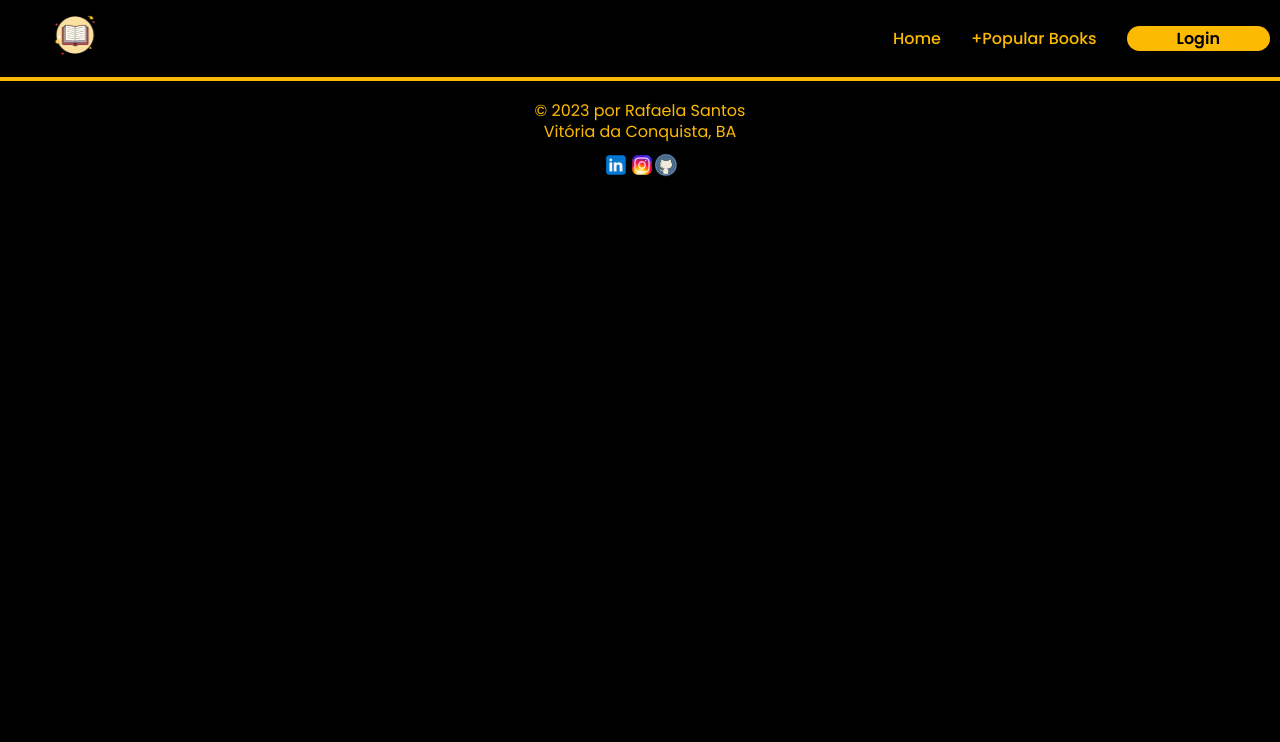
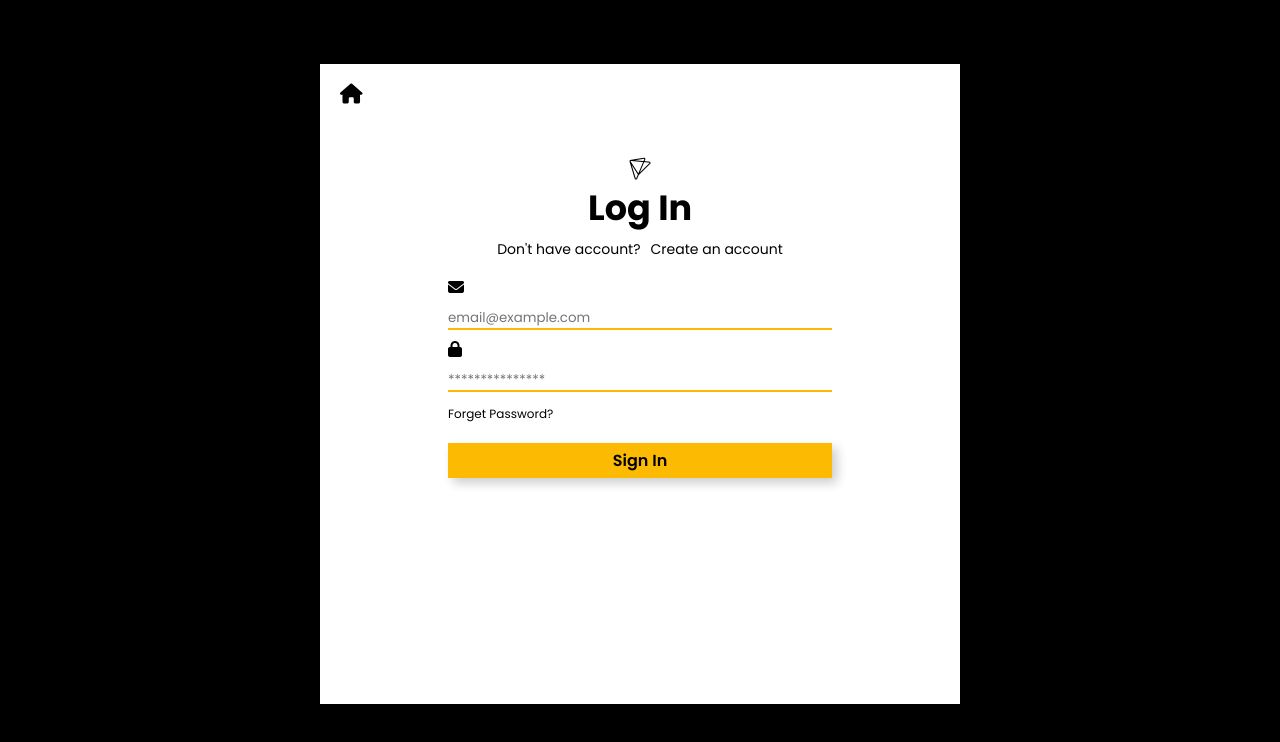
Before and after one commit to rafaelams17/scl-front, a Vue app: page /login in a window 1280 px wide. Shown: the top 742 px of the page. Built offline with nearby package versions, Linux system fonts and the light colour scheme; a web font is replaced by a local one.

Commit message:
não sei o que eu fiz aqui!

```diff
--- a/axios.js
+++ /dev/null
@@ -1,5 +0,0 @@
-import axios from "axios";
-
-const api = axios.create({ baseURL: "http://localhost:3000/" });
-
-export default  api ;
--- a/src/App.vue
+++ b/src/App.vue
@@ -7,6 +7,4 @@
 
 </script>
 
-<style>
-
-</style>
+<style></style>
--- a/src/components/book/RegisterBook.vue
+++ b/src/components/book/RegisterBook.vue
@@ -1,7 +1,7 @@
 <template>
   <div class="container">
     <h1>{{ title }}</h1>
-    <form class="form" @submit.prevent.stop="registerBook()">
+    <form class="form" @submit.prevent="registerBook()">
       <label for="titulo"
         >Título <span class="campo-obrigatorio">*</span></label
       >
@@ -93,7 +93,7 @@
 import { ref } from "vue";
 import { useRouter } from "vue-router";
 import Message from "../Message.vue";
-import api from "../../../axios";
+import api from "../boot/axios";
 
 const router = useRouter();
 const msg = ref(null);
@@ -135,7 +135,7 @@
         setTimeout(() => (msg.value = ""), 2000);
       } else {
         // Criação do Livro
-        const { data } = await api.post("/book", form.value);
+        const { data } = await api.post("/book", form.value + 'Bearer' + localStorage.getItem('token'));
         msg.value = "Livro criado com sucesso!";
         setTimeout(() => (msg.value = ""), 2000);
 
--- /dev/null
+++ b/src/components/boot/axios.js
@@ -0,0 +1,13 @@
+import axios from "axios";
+
+const api = axios.create(
+    {
+        baseURL: "http://localhost:3000/",
+        headers: {
+            'Content-Type': 'application/json',
+            "Authorization": 'Bearer' + localStorage.getItem('token')
+        }
+    }
+);
+
+export default api;
--- a/src/components/header/NavBarWeb.vue
+++ b/src/components/header/NavBarWeb.vue
@@ -4,7 +4,7 @@
       <img class="logo" alt="Books logo" src="../../assets/logo.svg" />
     </div>
     <div>
-      <router-link to="/" class="links-nav">Home</router-link>
+      <router-link :to="{name: 'home'}" class="links-nav">Home</router-link>
       <router-link
         to="#section-popular-books"
         @click="scrollToSection('#section-popular-books')"
--- a/src/components/user/LoginPage.vue
+++ b/src/components/user/LoginPage.vue
@@ -1,24 +1,31 @@
 <template>
   <div class="container">
     <form class="form" @submit.prevent="signIn()">
-      <a href="#" @click="backToHome()" title="Home"
-        ><i id="backHome" class="fa-solid fa-house"></i
-      ></a>
+
+      <!-- Back to home page -->
+      <span>
+        <router-link :to="{ name: 'home' }" title="Home"><i id="backHome" class="fa-solid fa-house"></i
+        ></router-link>
+      </span>
+
       <div class="title-main">
         <i class="fa-brands fa-pushed"></i>
         <h1>Log In</h1>
       </div>
+
+      <!-- cadastrar um usuário -->
       <div class="create-account">
         <p>Don't have account?</p>
-        <a href="#" @click="registerUser()">Create an account</a>
+        <router-link :to="{ name: 'register' }" id="create">Create an account</router-link>
       </div>
+
       <div class="campo-user">
         <i class="fa-solid fa-envelope"></i>
         <input
           type="email"
           name="email"
           id="email"
-          placeholder="Email"
+          placeholder="email@example.com"
           v-model="form.email"
         />
         <i class="fa-solid fa-lock"></i>
@@ -26,13 +33,16 @@
           type="password"
           name="password"
           id="password"
-          placeholder="Password"
+          placeholder="***************"
           v-model="form.password"
         />
       </div>
-      <a class="forget-password" href="#" @click="forgetPassword()"
-        >Forget Password?</a
-      >
+
+      <!-- Go to forget password page = recuperar a senha de um usuário -->
+      <div class="forget-password">
+        <router-link :to="{ name: 'forget-password' }" id="forget">Forget Password?</router-link>
+      </div>
+
       <input class="btn-submit" type="submit" value="Sign In" />
     </form>
     <Message :msg="msg" v-show="msg" />
@@ -41,30 +51,18 @@
 
 <script setup>
 import { useRouter } from "vue-router";
-import api from "../../../axios";
-import { onMounted, ref } from "vue";
+import api from "../boot/axios";
+import { ref } from "vue";
 import Message from "../Message.vue";
 
 const msg = ref(null);
 
 const router = useRouter();
+
 const form = ref({
   email: "",
   password: "",
 });
-
-// voltar para página home
-function backToHome() {
-  router.push("/");
-}
-// cadastrar um usuário
-function registerUser() {
-  router.push("/register");
-}
-// recuperar a senha de um usuário
-function forgetPassword() {
-  router.push("/forget-password");
-}
 
 // realizar o login do usuário
 async function signIn() {
@@ -83,11 +81,9 @@
     }
 
     for (var i = 0; i < data.length; i++) {
-      if (
-        form.value.email === data[i].email &&
-        form.value.password === data[i].password
+      if (form.value.email === data[i].email
       ) {
-        router.push("/"); // realiza o login
+        router.push("/book"); // realiza o login
       } else {
         // console.log("caiu aqui!")
         msg.value = "Usuário ou senha inválido!";
@@ -96,7 +92,7 @@
     }
   } catch (error) {
     if (error.response) {
-      console.log("Server responded with:", error.response.data);
+      console.log("Server responded with:", error?.response?.data);
       console.log("HTTP status code:", error.response.status);
     } else {
       console.log("Error details:", error.message);
@@ -138,7 +134,7 @@
   margin-top: 5px;
   margin-bottom: 15px;
 }
-.create-account a:hover {
+.create-account #create:hover {
   color: #fca103;
   transition: 0.5s;
 }
@@ -172,7 +168,7 @@
   margin-top: 5px;
   margin-bottom: 20px;
 }
-.forget-password:hover {
+.forget-password #forget:hover {
   color: #fca103;
   transition: 0.5s;
 }
--- a/src/components/user/RegisterPage.vue
+++ b/src/components/user/RegisterPage.vue
@@ -1,9 +1,14 @@
 <template>
   <div class="container">
     <form class="form" @submit.prevent="signUp()">
-      <a href="#" @click="backToLogin()" title="Login"
-        ><i id="backHome" class="fa-solid fa-arrow-left"></i
-      ></a>
+
+      <!-- Back to login page -->
+      <span>
+        <router-link :to="{ name: 'login' }" title="Login"><i id="backLogin" class="fa-solid fa-arrow-left"></i
+        ></router-link>
+      </span>
+
+      <!-- Title main -->
       <div class="title-main">
         <i class="fa-brands fa-pushed"></i>
         <h1>Create Account</h1>
@@ -54,7 +59,7 @@
 <script setup>
 import Message from "../Message.vue";
 import { useRouter } from "vue-router";
-import api from "../../../axios";
+import api from "../boot/axios";
 import { ref } from "vue";
 
 const msg = ref(null);
@@ -130,10 +135,7 @@
     }
   }
 }
-// voltar para página login
-function backToLogin() {
-  router.push("/login");
-}
+
 </script>
 
 <style scoped>
@@ -205,7 +207,7 @@
   transition: 0.5s;
   background-color: #fbcd01;
 }
-#backHome {
+#backLogin {
   padding: 20px;
   cursor: pointer;
   font-size: 20px;
--- a/src/router/index.js
+++ b/src/router/index.js
@@ -1,7 +1,10 @@
 import { createRouter, createWebHistory } from 'vue-router'
 import HomeView from '../views/HomeView.vue'
 
-const routes = [
+const router = createRouter({
+  history: createWebHistory(process.env.BASE_URL),
+  routes:
+  [
     {
       path: '/',
       name: 'home',
@@ -9,68 +12,67 @@
       children: [
         {
           path: 'section-popular-books',
-        component: function () {
-          return import(/* webpackChunkName: "section-popular-books" */ '../components/contentWeb/PopularBooks.vue');
-        }
+          component: () => import('../components/contentWeb/PopularBooks.vue'),
         }
       ]
     },
     {
       path: '/login',
       name: 'login',
-    component: function () {
-      return import(/* webpackChunkName: "login" */ '../components/user/LoginPage.vue');
-    }
+      component: () => import('../components/user/LoginPage.vue'),
     },
     {
       path: '/register',
       name: 'register',
-    component: function () {
-      return import(/* webpackChunkName: "register" */ '../components/user/RegisterPage.vue');
-    }
+      component: () => import('../components/user/RegisterPage.vue'),
     },
     {
       path: '/forget-password',
       name: 'forget-password',
-    component: function () {
-      return import(/* webpackChunkName: "forget-password" */ '../components/user/ForgetPassword.vue');
-    }
+      component: () => import('../components/user/ForgetPassword.vue'),
     },
     {
       path: '/book',
       name: 'book',
-    component: function () {
-      return import(/* webpackChunkName: "book" */ '../layouts/BookLayout.vue');
+      component: () => import('../layouts/BookLayout.vue'),
+      meta: {
+        requiresAuth: true
       },
       children: [
         {
           path: '',
           name: 'dashboard',
-        component: function () {
-            return import(/* webpackChunkName: "dashboard" */ '../views/DashboardView.vue');
-        }
+          component: () => import('../views/DashboardView.vue'),
         },
         {
           path: '/register-book',
           name: 'register-book',
-        component: function () {
-            return import(/* webpackChunkName: "register-book" */ '../components/book/RegisterBook.vue');
-        }
+          component: () => import('../components/book/RegisterBook.vue'),
         },
         {
           path: '/edit-book',
           name: 'edit-book',
-        component: function () {
-            return import(/* webpackChunkName: "edit-book" */ '../components/book/EditBook.vue');
-        }
+          component: () => import('../components/book/EditBook.vue'),
         }
       ]
     }
   ]
+});
 
-const router = createRouter({
-  history: createWebHistory(process.env.BASE_URL),
-  routes
+router.beforeEach(async (to, from, next) => {
+  if(to.matched.some(record => record.meta.requiresAuth)) {
+    // Authentication check
+    const token = localStorage.getItem('token');
+
+    // if token exists
+    if(token) {
+      // check if token is valid
+      console.log("Auth!")
+      return next();
+    }
+    return next('/book')
+  }
+  next();
 })
 
 export default router
```
Also changed, not shown: src/router/router.js (added). Lines whose indentation alone changed are shown as unchanged.
